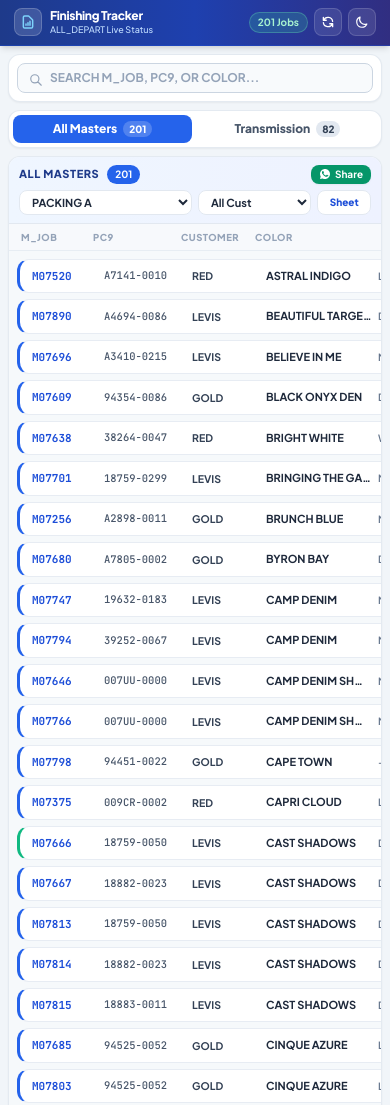
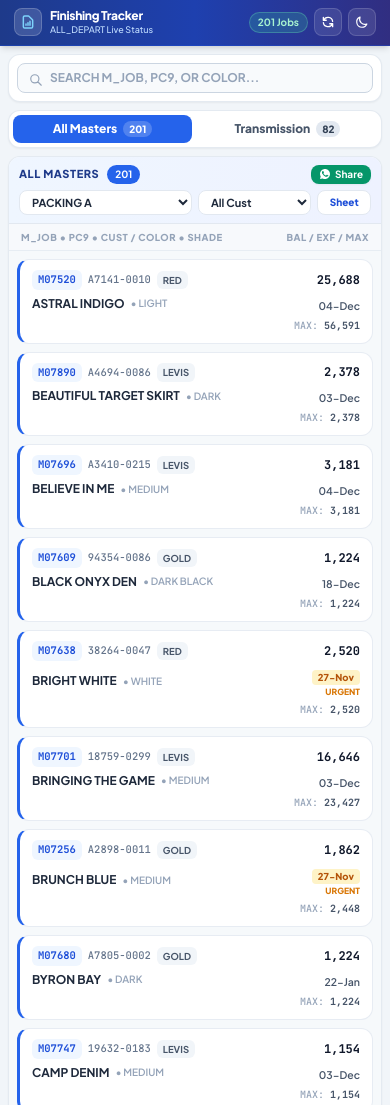
Before and after one commit to sweetheart18092000-pixel/finishing-balance-app, a plain HTML site: page index.html in a window 390 px wide. Shown: the top 1105 px of the page. Drawn offline with nearby package versions, Linux system fonts and the light colour scheme.

Commit message:
Format All Masters cards into 3 clean mobile-friendly lines (no horizontal scroll)

```diff
--- a/app.js
+++ b/app.js
@@ -227,7 +227,7 @@ function getExfBadgeHtml(exfStr) {
 }
 
 function updateHomeModeUI() {
-  if (nearRightColHdr) nearRightColHdr.textContent = 'BAL';
+  if (nearRightColHdr) nearRightColHdr.textContent = 'BAL / EXF / MAX';
   if (nearSortBy === 'exf') {
     nearSortBtn.textContent = 'EXF';
   } else if (nearSortBy === 'bal') {
@@ -342,17 +342,31 @@ function renderNearClosingJobs() {
           accentBorder = 'border-l-emerald-500';
         }
       }
-      const shortExf = (item.exf || '-').replace(/-\d{2}$/, '');
       return `
-        <div data-near-job="${escapeHtml(item.mj)}" class="bg-white dark:bg-zinc-900 rounded-xl border border-slate-200/80 dark:border-zinc-800 border-l-[3px] ${accentBorder} grid grid-cols-[66px_82px_68px_1fr_58px_66px_64px_64px] gap-1.5 items-center px-3 py-2 shadow-2xs hover:shadow-sm hover:border-blue-300 dark:hover:border-zinc-700 cursor-pointer transition text-[11px] whitespace-nowrap">
-          <div class="font-mono font-extrabold text-blue-700 dark:text-sky-400 truncate">${escapeHtml(item.mj)}</div>
-          <div class="font-mono text-[10.5px] text-slate-600 dark:text-zinc-300 truncate">${escapeHtml(item.pc9 || '-')}</div>
-          <div class="font-bold text-slate-700 dark:text-zinc-200 truncate text-[10.5px]">${escapeHtml(item.cust || '-')}</div>
-          <div class="font-bold text-slate-800 dark:text-zinc-100 truncate" title="${escapeHtml(item.color)}">${escapeHtml(item.color)}</div>
-          <div class="text-[10px] font-semibold text-slate-500 dark:text-zinc-400 truncate">${escapeHtml(item.shade || '-')}</div>
-          <div class="text-center text-[10.5px] font-bold text-amber-600 dark:text-amber-400">${escapeHtml(shortExf)}</div>
-          <div class="text-right font-mono font-semibold text-slate-500 dark:text-zinc-400 tabular-nums">${fmtNum(item.mx)}</div>
-          <div class="text-right font-mono font-extrabold ${balCls} tabular-nums text-xs">${item.hasOp ? fmtNum(item.bal) : '-'}</div>
+        <div data-near-job="${escapeHtml(item.mj)}" class="bg-white dark:bg-zinc-900 rounded-xl border border-slate-200/80 dark:border-zinc-800 border-l-[3px] ${accentBorder} px-3 py-2.5 shadow-2xs hover:shadow-sm hover:border-blue-300 dark:hover:border-zinc-700 cursor-pointer transition space-y-1">
+          <!-- Line 1: M_JOB | PC9 | CUSTOMER | (Right: BAL) -->
+          <div class="flex items-center justify-between gap-2">
+            <div class="flex items-center space-x-1.5 min-w-0">
+              <span class="px-1.5 py-0.5 rounded-md bg-blue-50 dark:bg-blue-950/60 text-blue-700 dark:text-sky-300 font-mono font-extrabold text-[10.5px] shrink-0">${escapeHtml(item.mj)}</span>
+              <span class="text-[10.5px] font-mono text-slate-500 dark:text-zinc-400 shrink-0">${escapeHtml(item.pc9 || '-')}</span>
+              ${item.cust ? `<span class="text-[9.5px] font-bold px-1.5 py-0.5 rounded-md bg-slate-100 dark:bg-zinc-800 text-slate-600 dark:text-zinc-300 truncate">${escapeHtml(item.cust)}</span>` : ''}
+            </div>
+            <span class="text-xs font-mono font-extrabold ${balCls} tabular-nums shrink-0">${item.hasOp ? fmtNum(item.bal) : '-'}</span>
+          </div>
+
+          <!-- Line 2: COLOR | SHADE | 1st EXF -->
+          <div class="flex items-center justify-between gap-2">
+            <div class="flex items-center space-x-1.5 min-w-0">
+              <span class="text-xs font-bold text-slate-800 dark:text-zinc-100 truncate">${escapeHtml(item.color)}</span>
+              ${item.shade && item.shade !== '-' ? `<span class="text-[10px] font-semibold text-slate-400 dark:text-zinc-500 shrink-0">• ${escapeHtml(item.shade)}</span>` : ''}
+            </div>
+            <div class="shrink-0 leading-tight text-right">${getExfBadgeHtml(item.exf)}</div>
+          </div>
+
+          <!-- Line 3: Right Side MAX -->
+          <div class="flex justify-end">
+            <span class="text-[10px] font-mono text-slate-400 dark:text-zinc-500 tabular-nums">MAX: <strong class="text-slate-600 dark:text-zinc-300">${fmtNum(item.mx)}</strong></span>
+          </div>
         </div>
       `;
     }).join('');
--- a/index.html
+++ b/index.html
@@ -137,21 +137,13 @@
           </button>
         </div>
       </div>
-      <!-- Masters Single-Line Grid -->
-      <div class="overflow-x-auto bg-slate-100/60 dark:bg-zinc-950/50">
-        <div class="min-w-[660px]">
-          <div id="nearTableHeader" class="grid grid-cols-[66px_82px_68px_1fr_58px_66px_64px_64px] gap-1.5 px-3 py-1.5 bg-slate-50/90 dark:bg-zinc-900 text-[9.5px] font-extrabold uppercase tracking-wider text-slate-400 dark:text-zinc-500 border-b border-slate-200/70 dark:border-zinc-800">
-            <div>M_JOB</div>
-            <div>PC9</div>
-            <div>CUSTOMER</div>
-            <div>COLOR</div>
-            <div>SHADE</div>
-            <div class="text-center">1st EXF</div>
-            <div class="text-right">MAX</div>
-            <div id="nearRightColHdr" class="text-right">BAL</div>
-          </div>
-          <div id="nearClosingList" class="p-2 space-y-1.5"></div>
+      <!-- Masters Responsive Card List (Fits mobile cleanly, no horizontal scroll) -->
+      <div class="bg-slate-100/60 dark:bg-zinc-950/50">
+        <div id="nearTableHeader" class="px-3 py-1.5 bg-slate-50/90 dark:bg-zinc-900 text-[9.5px] font-extrabold uppercase tracking-wider text-slate-400 dark:text-zinc-500 border-b border-slate-200/70 dark:border-zinc-800 flex items-center justify-between">
+          <span>M_JOB • PC9 • CUST / COLOR • SHADE</span>
+          <span id="nearRightColHdr">BAL / EXF / MAX</span>
         </div>
+        <div id="nearClosingList" class="p-2 space-y-2"></div>
       </div>
     </section>
 
@@ -377,6 +369,6 @@
     </div>
   </div>
 
-  <script src="app.js?v=44"></script>
+  <script src="app.js?v=45"></script>
 </body>
 </html>
```
